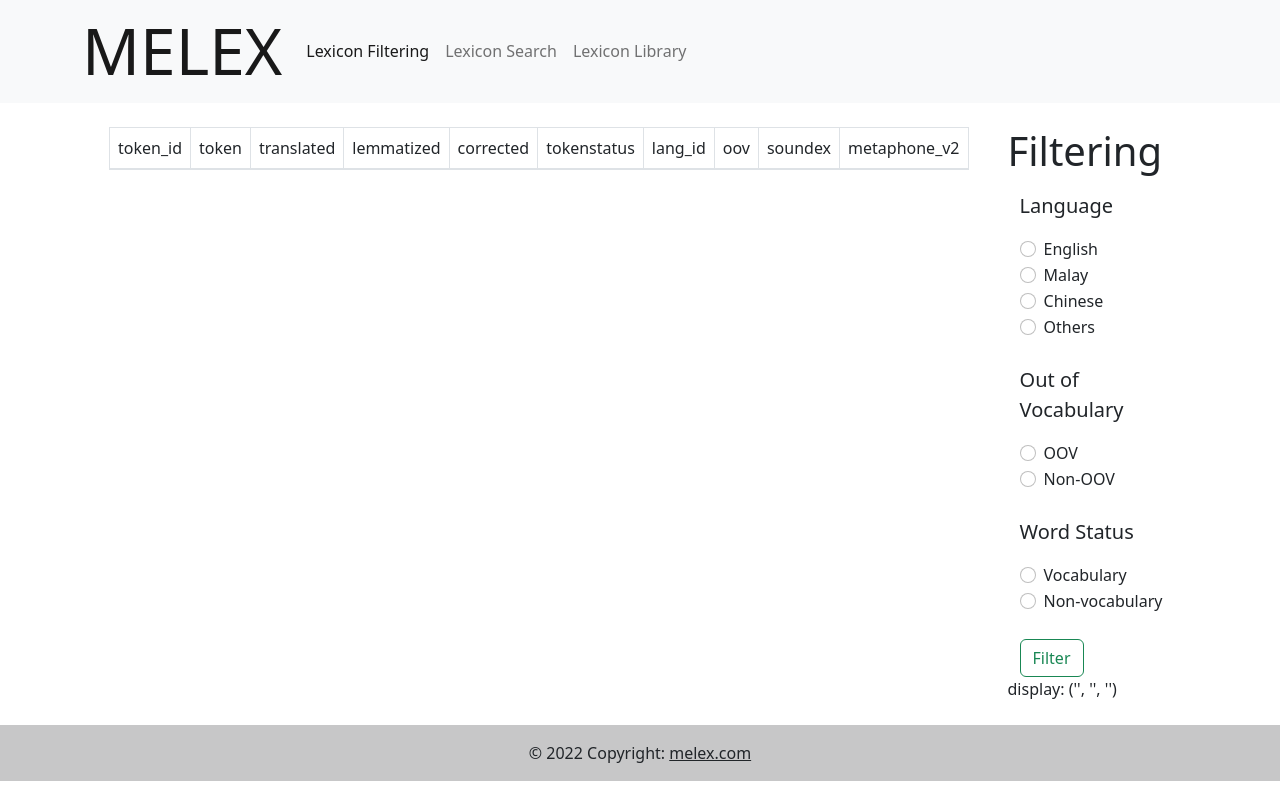
After one commit to Mlkaz3/MELEX-WEB-APP, a Flask app: page /filter in a window 1280 px wide. The commit adds this page. Run offline with Flask 2, Linux system fonts and the light colour scheme; data that the repository does not hold is empty; some libraries are stand-ins or nearby versions.

Commit message:
updates on new feature

```diff
--- a/website/templates/base.html
+++ b/website/templates/base.html
@@ -42,7 +42,7 @@
     <nav class="navbar navbar-expand-lg bg-light">
       <!-- <div class="container-fluid"> -->
       <div class="container">
-        <a class="navbar-brand" href="#"><div class="display-3">MELEX</div></a>
+        <a class="navbar-brand" href="/"><div class="display-3">MELEX</div></a>
         <button
           class="navbar-toggler"
           type="button"
@@ -58,13 +58,13 @@
         <div class="collapse navbar-collapse" id="navbarSupportedContent">
           <ul class="navbar-nav me-auto mb-2 mb-lg-0">
             <li class="nav-item">
-              <a class="nav-link active" aria-current="page" href="/">Melex Library</a>
+              <a class="nav-link active" aria-current="page" href="/filter">Lexicon Filtering</a>
             </li>
             <li class="nav-item">
               <a class="nav-link" href="/search">Lexicon Search</a>
             </li>
             <li class="nav-item">
-              <a class="nav-link" href="#">Dashboard</a>
+              <a class="nav-link" href="/library">Lexicon Library</a>
             </li>
             <!-- <li class="nav-item">
               <a class="nav-link" href="#">Link</a>
--- /dev/null
+++ b/website/templates/filter.html
@@ -0,0 +1,165 @@
+{% extends "base.html" %} {% block title %}Filter{% endblock %} {% block content
+    %}
+
+    <div class="container">
+      <div class="row">
+        <div class="col-sm">
+          <div class="col-md-8">
+            <table
+              id="example"
+              class="table table-striped table-bordered"
+              style="width: 100%"
+            >
+              <thead>
+                <tr>
+                  <td>token_id</td>
+                  <td>token</td>
+                  <td>translated</td>
+                  <td>lemmatized</td>
+                  <td>corrected</td>
+                  <td>tokenstatus</td>
+                  <td>lang_id</td>
+                  <td>oov</td>
+                  <td>soundex</td>
+                  <td>metaphone_v2</td>
+                  <!-- <td>shortform</td>
+                  <td>named_entity</td> -->
+                </tr>
+              </thead>
+              <tbody>
+                {% for row in list_users %}
+                <tr>
+                  <td>{{row[0]}}</td>
+                  <td>{{row[1]}}</td>
+                  <td>{{row[2]}}</td>
+                  <td>{{row[3]}}</td>
+                  <td>{{row[4]}}</td>
+                  <td>{{row[5]}}</td>
+                  <td>{{row[6]}}</td>
+                  <td>{{row[7]}}</td>
+                  <td>{{row[8]}}</td>
+                  <td>{{row[9]}}</td>
+                  <!-- <td>{{row[10]}}</td>
+                  <td>{{row[11]}}</td> -->
+                  <!-- <td width="130">
+                    <a href="/edit/{{row[0]}}" class="btn btn-secondary btn-sm">edit</a>
+                    <a href="/delete/{{row[0]}}" class="btn btn-danger btn-delete btn-sm">delete</a>
+                  </td> -->
+                </tr>
+                {% endfor %}
+              </tbody>
+            </table>
+          </div>
+        </div>
+        <div class="col-sm">
+          <p class="text-xl-left display-6">Filtering</p>
+          <div class="card-body">
+            <form class="container" method="POST" role="filter">
+
+              <p class="lead">Language</p>
+              <div class="form-check">
+                <input
+                  class="form-check-input"
+                  type="radio"
+                  id="English"
+                  name="language"
+                  value="1"
+                />
+                <label class="form-check-label" for="English">English</label>
+              </div>
+
+              <div class="form-check">
+                <input
+                  class="form-check-input"
+                  type="radio"
+                  id="Malay"
+                  name="language"
+                  value="2"
+                />
+                <label class="form-check-label" for="Malay">Malay</label>
+              </div>
+
+              <div class="form-check">
+                <input
+                  class="form-check-input"
+                  type="radio"
+                  id="Chinese"
+                  name="language"
+                  value="3"
+                />
+                <label class="form-check-label" for="Chinese">Chinese</label>
+              </div>
+
+              <div class="form-check">
+                <input
+                  class="form-check-input"
+                  type="radio"
+                  id="Others"
+                  name="language"
+                  value="4"
+                />
+                <label class="form-check-label" for="Others">Others</label>
+              </div>
+
+              <br/>
+
+              <p class="lead">Out of Vocabulary</p>
+              <div class="form-check">
+                <input
+                  class="form-check-input"
+                  type="radio"
+                  id="oov"
+                  name="oov"
+                  value="True"
+                />
+                <label class="form-check-label" for="oov">OOV</label>
+              </div>
+              <div class="form-check">
+                <input
+                  class="form-check-input"
+                  type="radio"
+                  id="noov"
+                  name="oov"
+                  value="False"
+                />
+                <label class="form-check-label" for="noov">Non-OOV</label>
+              </div>
+
+              <br/>
+
+              <p class="lead">Word Status</p>
+              <div class="form-check">
+                <input
+                  class="form-check-input"
+                  type="radio"
+                  id="vocabulary"
+                  name="wordstatus"
+                  value="Available"
+                />
+                <label class="form-check-label" for="vocabulary">Vocabulary</label>
+              </div>
+              <div class="form-check">
+                <input
+                  class="form-check-input"
+                  type="radio"
+                  id="nvocabulary"
+                  name="wordstatus"
+                  value="Availble"
+                />
+                <label class="form-check-label" for="nvocabulary">Non-vocabulary</label>
+              </div>
+
+              <br/>
+              <button class="btn btn-outline-success" type="submit">
+                Filter
+              </button>
+
+            </form>
+          </div>
+          display: {{language, oov, wordstatus}}
+        </div>
+      </div>
+
+    </div>
+
+    {% endblock %}
--- a/website/views.py
+++ b/website/views.py
@@ -1,19 +1,62 @@
+from logging import error
+import re
 from unicodedata import category
 from flask import Blueprint, jsonify,request, render_template, flash, redirect, url_for
 from graphviz import render
 import psycopg2 #pip install psycopg2
 import psycopg2.extras
 from . import conn
+import string
+
 
 views = Blueprint('views', __name__)
 
 @views.route('/',methods=['GET', 'POST'])
 def Index():
+    language = ""
+    oov  =""
+    wordstatus =""
+    list_users = []
+    return render_template('index.html',list_users = list_users,language=language,oov=oov,wordstatus=wordstatus)
+
+
+@views.route('/filter',methods=['GET', 'POST'])
+def filter():
+    language = ""
+    oov  =""
+    wordstatus =""
+
     cur = conn.cursor(cursor_factory=psycopg2.extras.DictCursor)
     s = "SELECT * FROM tokens FETCH FIRST 50 ROWS ONLY"
     cur.execute(s) # Execute the SQL
     list_users = cur.fetchall()
-    return render_template('index.html', list_users = list_users)
+
+    if request.method == 'POST':
+        # get value of each radio button
+        language = request.form.get('language')
+        oov = request.form.get('oov')
+        wordstatus = request.form.get('wordstatus')
+
+        if language!=None and oov!=None and wordstatus!=None:
+            s = "SELECT * FROM tokens WHERE langid = " + language + " AND oov = " + oov + " AND tokenstatus = '" + wordstatus + "' FETCH FIRST 50 ROWS ONLY"
+        elif language!=None and oov!=None:
+            s = "SELECT * FROM tokens WHERE langid = '" + language + "' AND oov = " + oov + " FETCH FIRST 50 ROWS ONLY"
+        elif oov!=None and wordstatus!=None:
+            s = "SELECT * FROM tokens WHERE oov = " + oov + " AND tokenstatus = '" + wordstatus + "' FETCH FIRST 50 ROWS ONLY"
+        elif language!=None and wordstatus!=None:
+            s = "SELECT * FROM tokens WHERE langid = '" + language + " AND tokenstatus = '" + wordstatus + "' FETCH FIRST 50 ROWS ONLY"
+        elif language!=None:
+            s = "SELECT * FROM tokens WHERE langid = " + language + " FETCH FIRST 50 ROWS ONLY"
+        elif oov!=None:
+            s = "SELECT * FROM tokens WHERE oov = " + oov + " FETCH FIRST 50 ROWS ONLY"
+        elif wordstatus!=None:
+            s = "SELECT * FROM tokens WHERE tokenstatus = '" + wordstatus + "' FETCH FIRST 50 ROWS ONLY"
+
+        cur.execute(s) # Execute the SQL
+        list_users = cur.fetchall()
+
+    return render_template('filter.html', list_users = list_users,language=language,oov=oov,wordstatus=wordstatus)
+
 
 @views.route('/search',methods=['GET', 'POST'])
 def search():
@@ -32,12 +75,26 @@ def search():
 
     return render_template('search.html', token=token)
 
+@views.route('/library', methods=['GET','POST'])
+def library():
+    alphabet = None
+    letter = string.ascii_lowercase
 
-# work on it for filter view
-@views.route('/radio_filter', methods=['GET','POST'])
-def radio_filter():
-    user_answer = request.form.get('search')
-    return redirect(url_for('views.Index'))
+    cur = conn.cursor(cursor_factory=psycopg2.extras.DictCursor)
+    s = "SELECT * FROM tokens FETCH FIRST 50 ROWS ONLY"
+    cur.execute(s) # Execute the SQL
+    output_list = cur.fetchall()
+
+    if request.method == 'POST':
+        alphabet = request.form.get('alphabet')
+
+        if alphabet!=None:
+            s = "SELECT * FROM tokens WHERE token LIKE '" + alphabet+ "%' ORDER BY token FETCH FIRST 50 ROWS ONLY "
+            cur.execute(s) # Execute the SQL
+            output_list = cur.fetchall()
+
+    return render_template('library.html', letter=letter, output_list=output_list, alphabet=alphabet)
+
 
 
 # @views.route('/search',methods=['GET', 'POST'])
```
Also changed, not shown: website/templates/index.html (+52 -44 lines), website/templates/library.html (added, +78 -0 lines).
